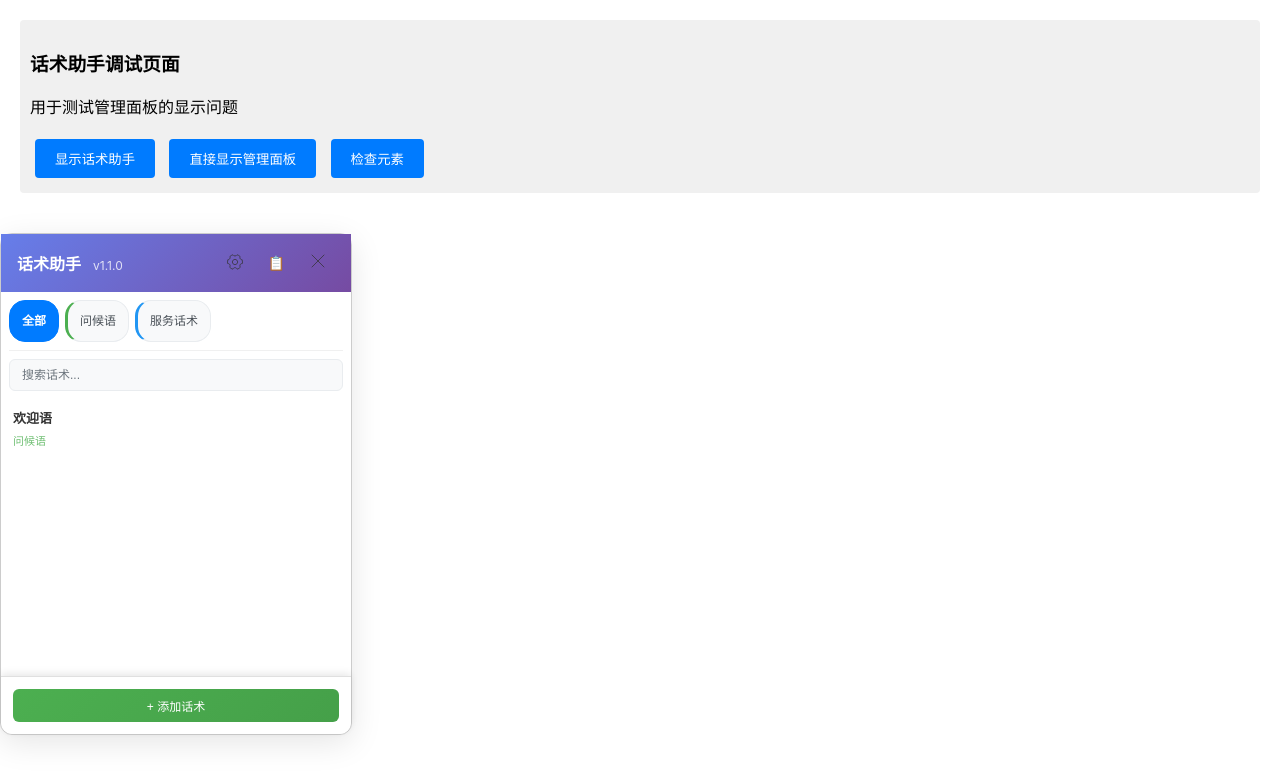
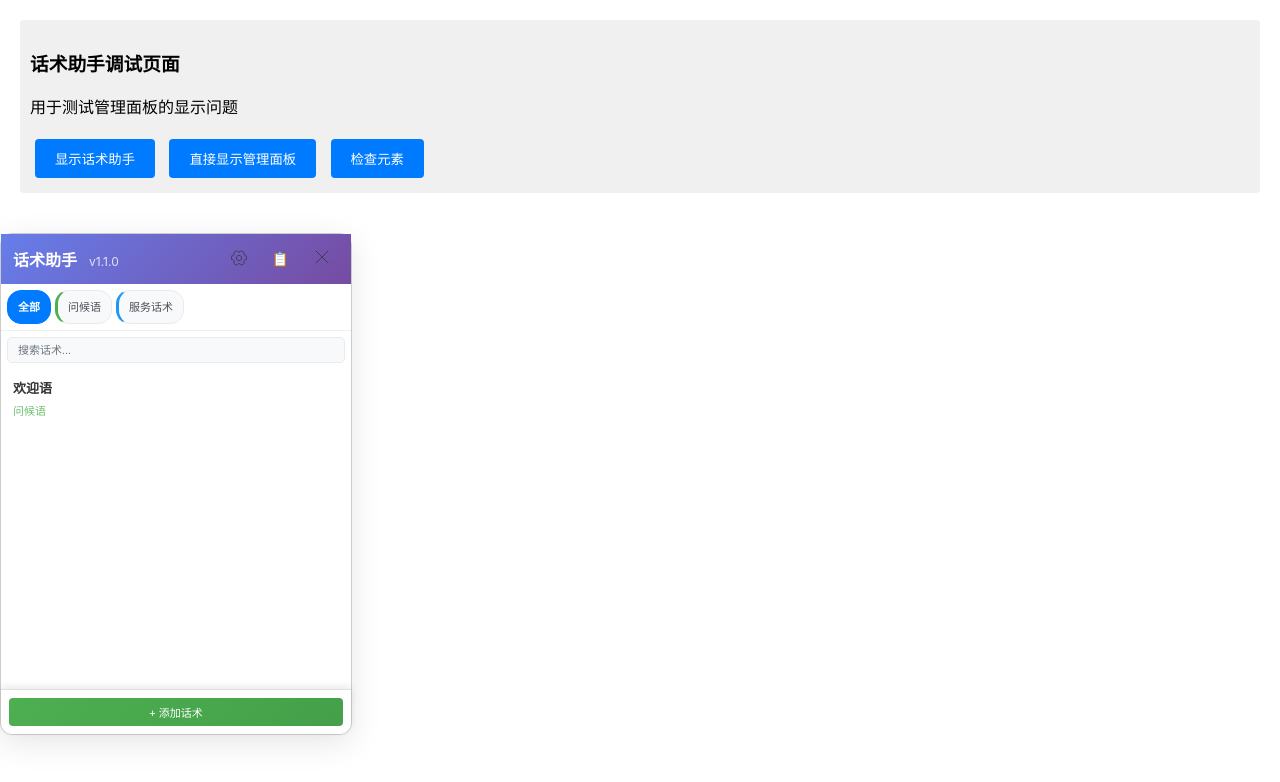
Before and after one commit to ttmouse/chat-list, a browser extension: page debug.html in a window 1280 px wide. Drawn offline with Linux system fonts and the light colour scheme.

Commit message:
style(content): 调整组件内边距和字体大小以优化空间利用
统一减小各组件的内边距和字体大小，使界面更加紧凑。同时微调圆角半径和间距，保持视觉一致性。

```diff
--- a/content.css
+++ b/content.css
@@ -62,7 +62,7 @@
 .widget-header {
   background: linear-gradient(135deg, #667eea 0%, #764ba2 100%);
   color: white;
-  padding: 12px 16px;
+  padding: 8px 12px;
   display: flex;
   justify-content: space-between;
   align-items: center;
@@ -136,9 +136,9 @@
 .group-tabs {
   display: flex;
   flex-wrap: wrap;
-  gap: 6px;
-  margin: 8px 8px 0 8px;
-  padding-bottom: 8px;
+  gap: 4px;
+  padding: 6px;
+  padding-bottom: 6px;
   border-bottom: 1px solid #f0f0f0;
   background: white;
   flex-shrink: 0; /* 不参与收缩，固定在顶部 */
@@ -147,17 +147,17 @@
 }
 
 .group-tab {
-  padding: 6px 12px;
+  padding: 4px 10px;
   background: #f8f9fa;
   border: 1px solid #e9ecef;
-  border-radius: 16px;
+  border-radius: 14px;
   cursor: pointer;
   transition: all 0.2s;
-  font-size: 12px;
+  font-size: 11px;
   font-weight: 500;
   color: #495057;
   white-space: nowrap;
-  min-height: 28px;
+  min-height: 24px;
   display: flex;
   align-items: center;
 }
@@ -177,18 +177,18 @@
 /* 搜索框 */
 .search-container {
   position: relative;
-  margin: 8px;
-  margin-bottom: 6px;
+  margin: 6px;
+  margin-bottom: 4px;
   background: white;
   flex-shrink: 0; /* 不参与收缩，固定在顶部 */
 }
 
 .search-input {
   width: 100%;
-  padding: 8px 32px 8px 12px;
+  padding: 6px 28px 6px 10px;
   border: 1px solid #e9ecef;
-  border-radius: 6px;
-  font-size: 12px;
+  border-radius: 5px;
+  font-size: 11px;
   background: #f8f9fa;
   transition: all 0.2s;
   box-sizing: border-box;
@@ -370,9 +370,9 @@ mark {
   right: 0;
   background: white;
   border-top: 1px solid #e0e0e0;
-  padding: 12px;
+  padding: 8px;
   display: flex;
-  gap: 8px;
+  gap: 6px;
   box-shadow: 0 -2px 8px rgba(0, 0, 0, 0.1);
   border-radius: 0 0 12px 12px;
 }
@@ -381,10 +381,10 @@ mark {
   background: linear-gradient(135deg, #4CAF50, #45a049);
   color: white;
   border: none;
-  padding: 8px 16px;
-  border-radius: 6px;
+  padding: 6px 12px;
+  border-radius: 4px;
   cursor: pointer;
-  font-size: 12px;
+  font-size: 11px;
   font-weight: 500;
   transition: all 0.2s;
   flex: 1;
@@ -399,17 +399,17 @@ mark {
   background: linear-gradient(135deg, #2196F3, #1976D2);
   color: white;
   border: none;
-  padding: 8px 16px;
-  border-radius: 6px;
+  padding: 6px 12px;
+  border-radius: 4px;
   cursor: pointer;
-  font-size: 12px;
+  font-size: 11px;
   font-weight: 500;
   transition: all 0.2s;
   flex: 1;
   display: flex;
   align-items: center;
   justify-content: center;
-  gap: 4px;
+  gap: 3px;
 }
 
 .btn-import-script svg {
@@ -426,17 +426,17 @@ mark {
   background: linear-gradient(135deg, #FF9800, #F57C00);
   color: white;
   border: none;
-  padding: 8px 16px;
-  border-radius: 6px;
+  padding: 6px 12px;
+  border-radius: 4px;
   cursor: pointer;
-  font-size: 12px;
+  font-size: 11px;
   font-weight: 500;
   transition: all 0.2s;
   flex: 1;
   display: flex;
   align-items: center;
   justify-content: center;
-  gap: 4px;
+  gap: 3px;
 }
 
 .btn-export-script svg {
```
